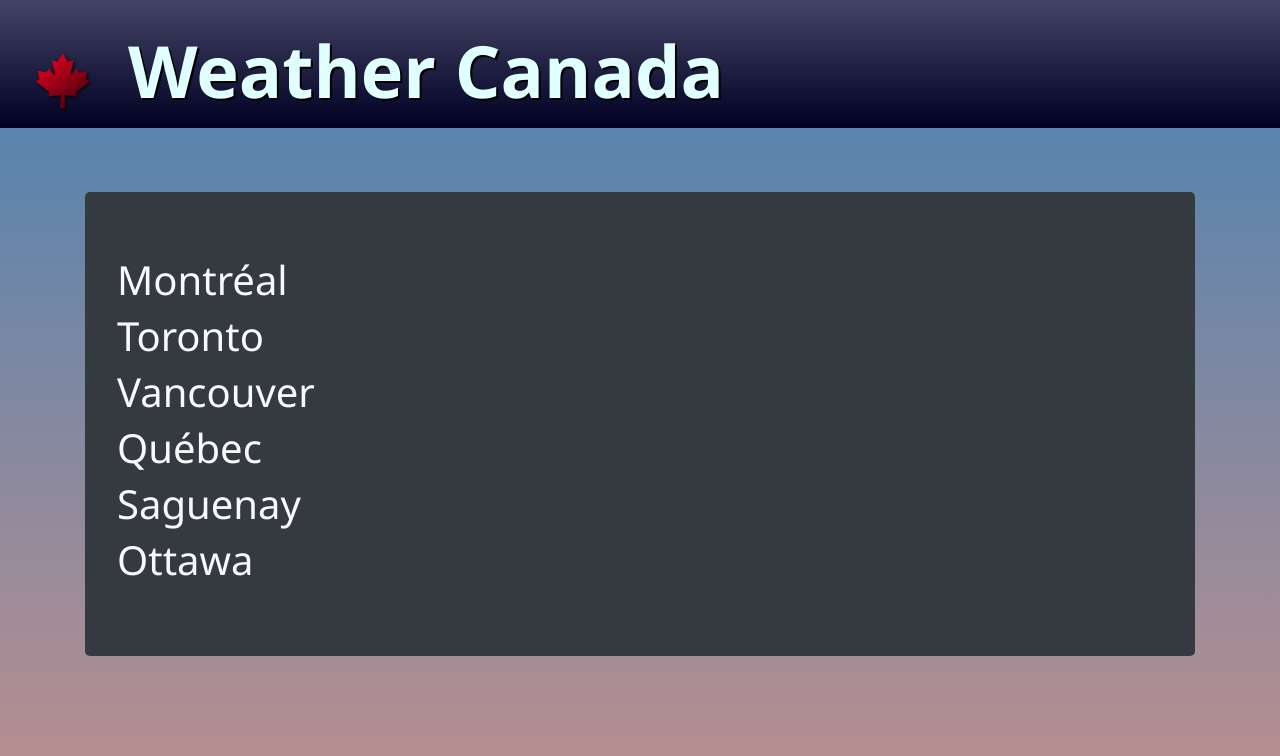
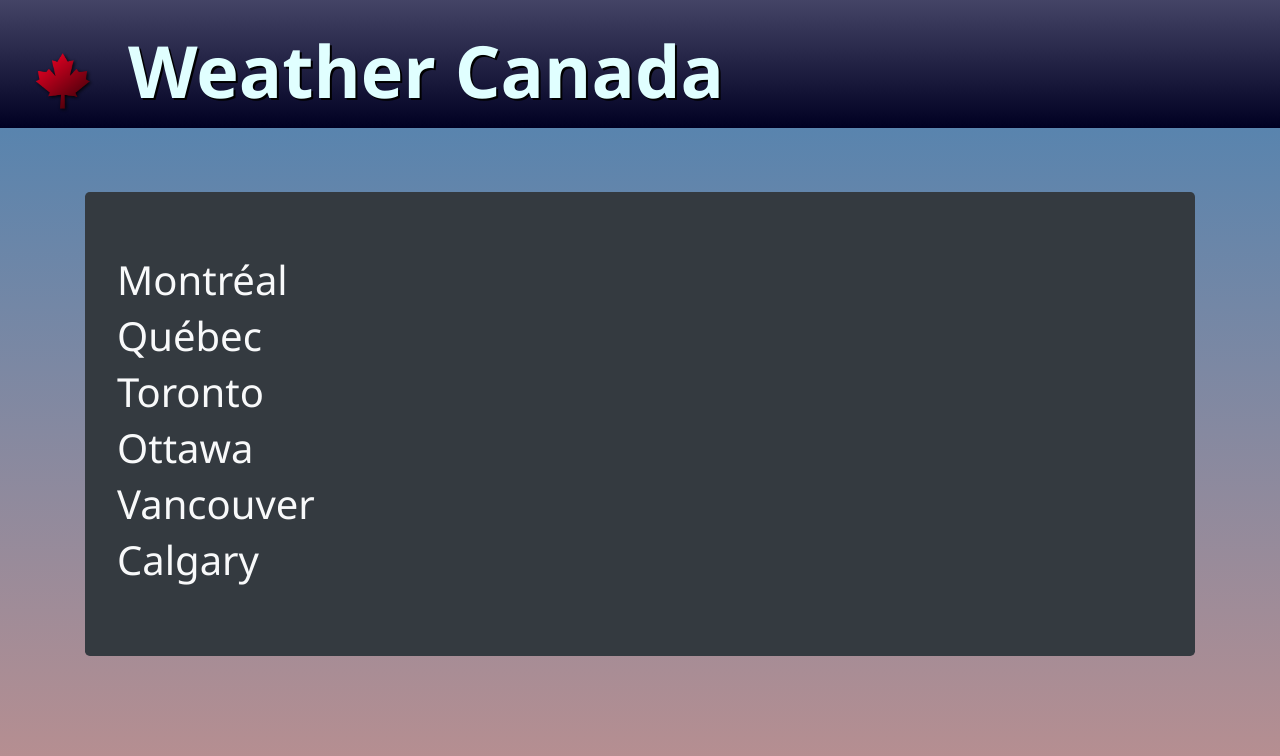
Before and after one commit to PhilippeBel/WeatherPrototype, an Angular app: page / in a window 1280 px wide. Shown: the top 756 px of the page. Built offline with nearby package versions, Linux system fonts and the light colour scheme.

Commit message:
made use of city service

```diff
--- a/src/app/list-cities/list-cities.component.html
+++ b/src/app/list-cities/list-cities.component.html
@@ -1,5 +1,5 @@
 <div class="jumbotron text-light bg-dark" >
 <div class="text-light" *ngFor="let city of cities">
-    <h1>{{city}}</h1>
+    <h1>{{city.name}}</h1>
   </div>
 </div>
--- a/src/app/list-cities/list-cities.component.ts
+++ b/src/app/list-cities/list-cities.component.ts
@@ -1,4 +1,6 @@
 import { Component, OnInit } from '@angular/core';
+import { City } from 'src/models/city';
+import { CityService } from 'src/services/city.service';
 
 @Component({
   selector: 'app-list-cities',
@@ -7,13 +9,14 @@ import { Component, OnInit } from '@angular/core';
 })
 export class ListCitiesComponent implements OnInit {
 
-  cities: string[] = [
-    "Montréal", "Toronto", "Vancouver", "Québec", "Saguenay", "Ottawa"
-  ];
+  cities: City[];
 
-  constructor() { }
+  constructor(private cityService: CityService) { }
 
   ngOnInit() {
+    this.cityService.getCities().subscribe(
+      cities => this.cities =  cities
+    );
   }
 
 }
--- a/src/services/city.service.ts
+++ b/src/services/city.service.ts
@@ -1,6 +1,7 @@
 import { Injectable } from '@angular/core';
 import { City } from 'src/models/city';
 import { CITIES_MOCK } from 'src/mocks/city-mocks';
+import { Observable, of } from 'rxjs';
 
 
 @Injectable({
@@ -10,7 +11,7 @@ export class CityService {
 
   constructor() { }
 
-  getCities(): City[] {
-    return CITIES_MOCK;
+  getCities(): Observable<City[]> {
+    return of(CITIES_MOCK);
   }
 }
```
